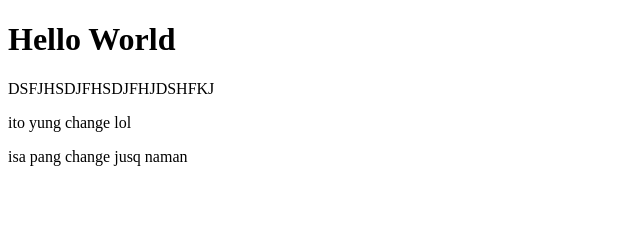
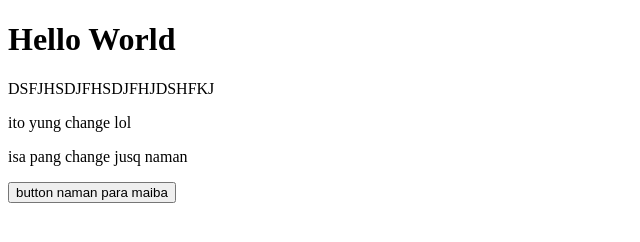
Before and after one commit to moirachels/tailwind-practice, a plain HTML site: page index.html in a window 1280 px wide. Shown: the whole page, without its empty margins (0-640 px from the left). Drawn offline with Linux system fonts and the light colour scheme.

Commit message:
okay na 'to

```diff
--- a/index.html
+++ b/index.html
@@ -10,5 +10,6 @@
     <p>DSFJHSDJFHSDJFHJDSHFKJ</p>
     <p>ito yung change lol</p>
     <p>isa pang change jusq naman</p>
+    <button>button naman para maiba</button>
 </body>
 </html>
```
